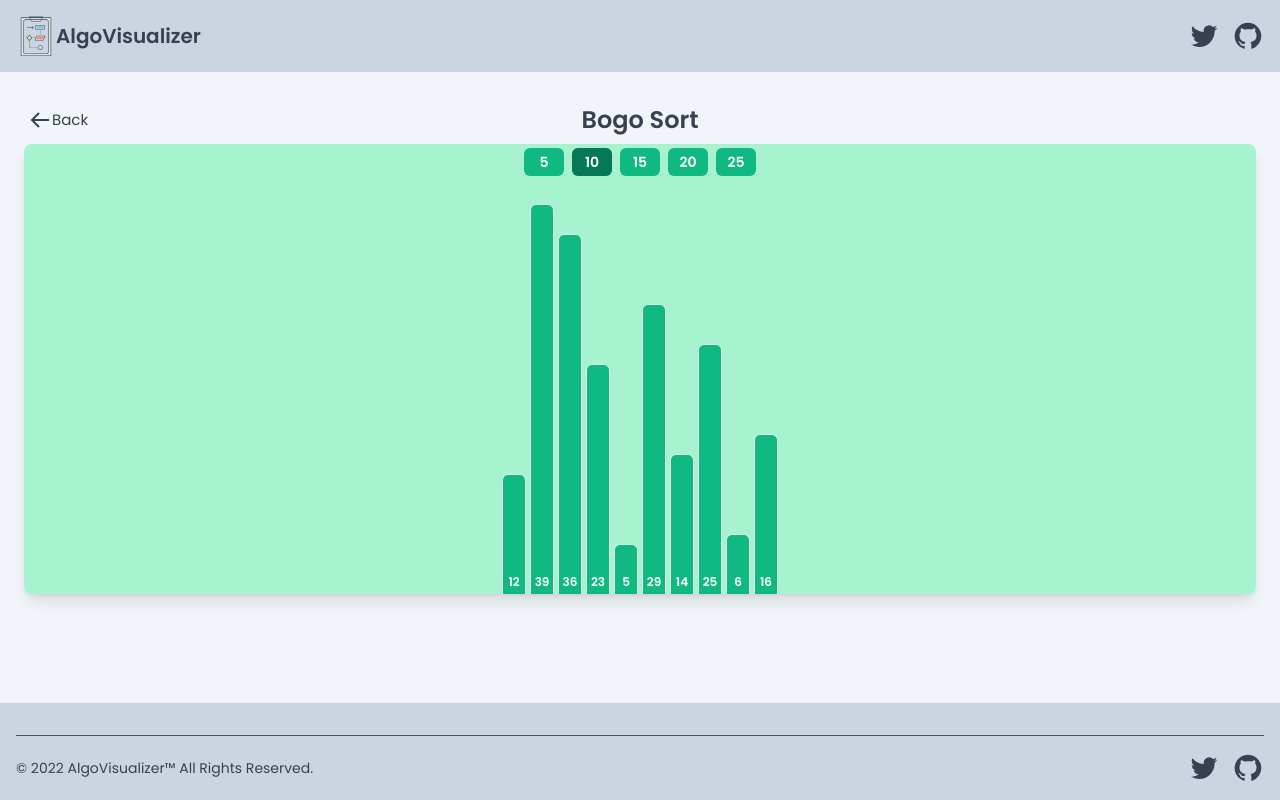
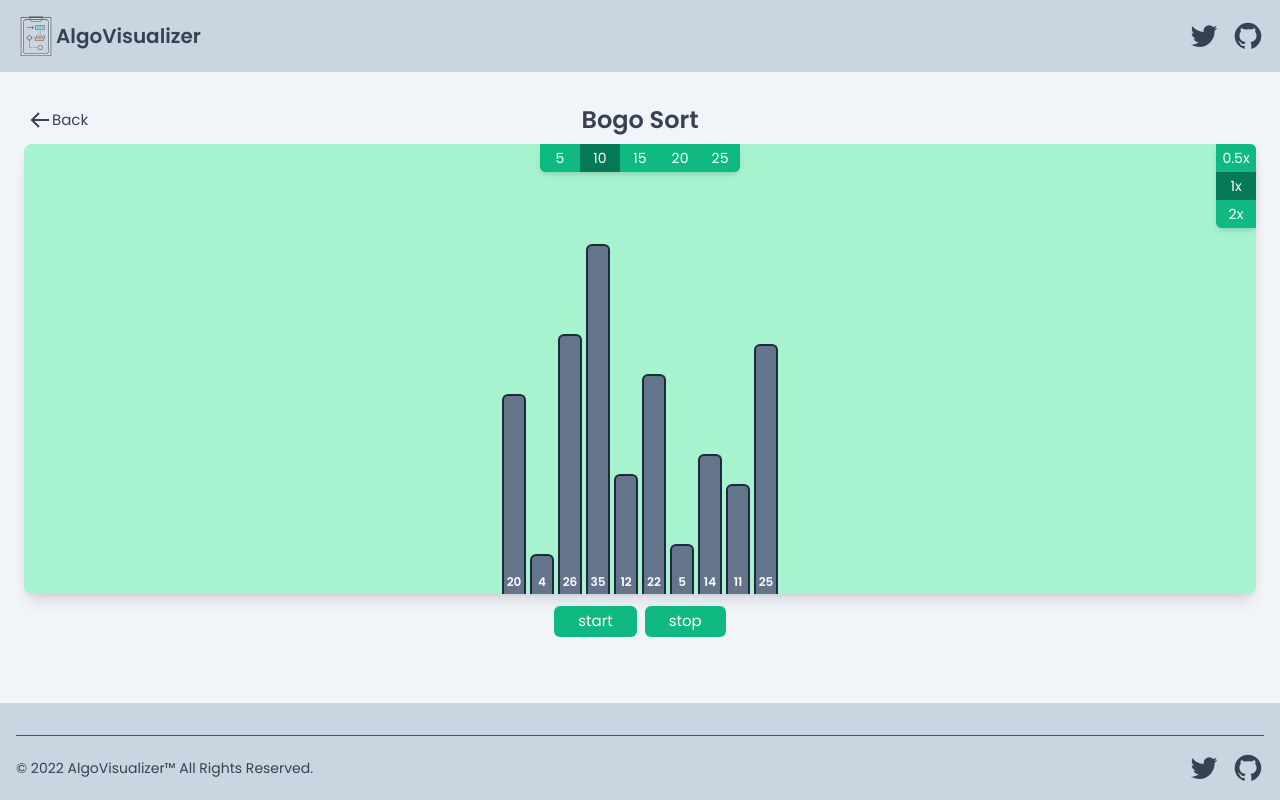
Before and after one commit to SinfulHymn/Algo-Visualizer, a React (Vite) app: page /Sorting/Bogo-Sort in a window 1280 px wide. Built offline with nearby package versions, Linux system fonts and the light colour scheme.

Commit message:
making progress

```diff
--- a/src/components/SortingVisualizer.tsx
+++ b/src/components/SortingVisualizer.tsx
@@ -1,5 +1,5 @@
 import classNames from "classnames";
-import { SetSortingAlgorithms } from "context/SortingEnum";
+import { SetSortingAlgorithms, SortingAlgorithms } from "context/SortingEnum";
 import { useEffect, useState } from "react";
 import bubbleSort from "algorithms/sorting/bubbleSort";
 import insertionSort from "algorithms/sorting/insertionSort";
@@ -10,50 +10,48 @@ type Props = {
     type: string;
 }
 
+
+
 export enum State{
     COMPARE = "COMPARE",
     SWAP = "SWAP",
-    SORT = "SORT",
+    SORTED = "SORTED",
     INSERT = "INSERT",
     WATCH = "WATCH"
 }
 
-class test {
-    private arr: number[] = [];
-    public arr2 = [1, 2, 3, 4, 5, 6, 7, 8, 9, 10];
-}
-console.log(test.prototype.arr2);
-console.log("test");
+
 
 const buttons = [5, 10, 15, 20, 25];
 const defaultButton = buttons[1];
 
-const speed  = [0.5,1,2,]
-const defaultSpeed = speed[1];
+const speedButtons  = [0.5,1,2]
+const defaultSpeed = speedButtons[1];
 
 
 
 function SortingVisualizer({ type }: Props) {
+    console.log(type);
+
     // array size
     const [size, setSize] = useState<number>(defaultButton);
     // the array of numbers to sort
     const [array, setArray] = useState<number[]>(generateArray(defaultButton));
+    const [unmodifiedArray, setUnmodifiedArray] = useState<number[]>();
+    const [speed, setSpeed] = useState<number>(defaultSpeed);
+    const [animations, setAnimations] = useState<any[]>([]);
+    const [compare, setCompare] = useState<number[]>([]);
+    const [swap, setSwap] = useState<number[]>([]);
+    const [sorted, setSorted] = useState<number[]>([]);
+    const [timeoutarray, setTimeoutarray] = useState<[]>([]);
+//    console.log('animations', animations);
 
-    const [sorted, setSorted] = useState<boolean>(false);
-    const [speed, setSpeed] = useState<number>(defaultSpeed);
-    const [algorithm, setAlgorithm] = useState<string | null>(null);
-    const [isSorting, setIsSorting] = useState<boolean>(false);
-    const [isSorted, setIsSorted] = useState<boolean>(false);
-    const [isStopped, setIsStopped] = useState<boolean>(false);
-    const [isPaused, setIsPaused] = useState<boolean>(false);
-    const [isRunning, setIsRunning] = useState<boolean>(false);
-    const [isComparing, setIsComparing] = useState([]);
-    const [isSwapping, setIsSwapping] = useState<boolean>(false);
+    // console.log('speed', speed);
 
 
 
 
-    function generateArray(size: number, min: number = 3, max: number = 40) {
+    function generateArray(size: number, min: number = 3, max: number = 35) {
         const array: number[] = [];
         while(array.length < size) {
             const random = Math.floor(Math.random() * (max - min + 1)) + min;
@@ -64,14 +62,103 @@ function SortingVisualizer({ type }: Props) {
         return array;
     }
 
+    function handleSpeedChange(speed: number) {
+        setSpeed(speed);
+    }
 
     function handleSizeChange(size: number) {
         setSize(size);
         setArray(generateArray(size));
+        console.log(compare);
+
+    }
+    console.log(speed);
+
+    function animationIteration(animations: any[]) {
+        const length = animations.length;
+
+        for(let i = 0; i < length; i++) {
+            let timeout = setTimeout(() => {
+            console.log(timeout);
+
+            const { state, index1, index2 } = animations[i];
+            console.log(state, index1, index2);
+            if(state === State.COMPARE) {
+                setCompare([index1, index2]);
+            }
+            if(state === State.SWAP) {
+                setSwap([index1, index2]);
+
+            }
+        }, i * speed * 1000);
+            // if(state === State.SORTED) {
+            //     setSorted([index1, index2]);
+            // }
+        }
     }
 
-    // const mediaQuery = window.matchMedia("(max-width: 768px)");
-    // console.log(mediaQuery);
+    function handleStart(){
+        console.log('start');
+        animationIteration(animations);
+
+    }
+
+    function handleStop(){
+        console.log('stop');
+        clearTimeout();
+        setAnimations([]);
+    }
+
+    //function to iterate through the animations array
+    //check what the type is if compare add array of the indexes in the state ex. [3,4]
+    // conditionall render the color of the if the indexx is in = state compare index
+    // if type is swap add array of the indexes in the state ex [3,4]
+    // then manipulate the original array swap [3] with [4] // make sure to rewrite bubble to take a copy of the array to not modify it
+    function bubbleSort(array: number[]){
+        const animations = [];
+        const sorted = []
+        const length = array.length;
+        for(let i = 0; i < length; i++) {
+            for(let j = 0; j < length -i - 1; j++) {
+                animations.push({
+                    state: State.COMPARE,
+                    index1: j,
+                    value1: array[j],
+                    index2: j + 1,
+                    value2: array[j+1]
+
+                });
+                if(array[j] > array[j + 1]) {
+                    animations.push({
+                        state: State.SWAP,
+                        index1: j,
+                        value1: array[j],
+                        index2: j + 1,
+                        value2: array[j+1]
+                    });
+                    [array[j], array[j + 1]] = [array[j + 1], array[j]];
+                }
+            }
+            sorted.push({
+                state: State.SORTED,
+                index1: length - i - 1,
+            });
+        }
+        // return animations;
+        return setAnimations(animations);
+    }
+
+
+    console.log(animations);
+
+    // on load sort my copy of array
+    // run use effect when the size of my array changes because I need to resort the new array size
+    useEffect(() => {
+            bubbleSort([...array]);
+
+
+    }, [size]);
+
 
 
     return (
@@ -80,14 +167,14 @@ function SortingVisualizer({ type }: Props) {
             <div className="w-full h-[450px] mx-auto bg-emerald-200 dark:bg-gray-500 flex justify-center transition-colors items-end rounded-lg shadow-lg overflow-hidden">
 
             {/* button array controll */}
-            <div className="absolute flex flex-1 justify-center top-0">
+            <div className="absolute flex justify-center  rounded-b-md top-0 shadow-md bg-emerald-500 overflow-hidden ">
                     {buttons.map(button => (
                         <button
                             key={button}
-                            className={classNames("flex justify-center px-5 py-1 mx-1 my-1 w-9 rounded-md text-sm font-semibold text-white bg-emerald-500 hover:bg-emerald-700 dark:bg-gray-500", {
-                                "text-white": size === button,
+                            className={classNames("flex justify-center transition-colors  px-5 py-1   w-10  text-sm   text-white bg-emerald-500 hover:bg-emerald-700 dark:bg-gray-500", {
+                                "border-emerald-500 dark:border-gray-500": button === size,
                                 "bg-emerald-500": size !== button,
-                                "bg-emerald-700": size === button,
+                                "bg-emerald-700 hover:bg-emerald-900": size === button,
                             })}
                             onClick={() => handleSizeChange(button)}
                         >
@@ -97,24 +184,85 @@ function SortingVisualizer({ type }: Props) {
                 </div>
 
             {/* button array control end */}
-            <div className="flex items-end">
+            {/* speed controll */}
+            <div className="absolute flex flex-col justify-center  rounded-tr-md top-0 right-0 rounded-bl-md p- shadow-md bg-emerald-500 overflow-hidden ">
+                    {speedButtons.map(item => (
+                        <button
+                            key={item}
+                            className={classNames("flex justify-center px-5 py-1 transition-colors w-8 text-sm  text-white bg-emerald-500 hover:bg-emerald-700 dark:bg-gray-500", {
+                                "border-emerald-500 dark:border-gray-500": item === speed,
+                                "bg-emerald-500": item !== speed,
+                                "bg-emerald-700 hover:bg-emerald-900": item === speed,
+                            })}
+                            onClick={() => handleSpeedChange(item)}
+                        >
+                            {item}x
+                        </button>
+                    ))}
+            </div>
+            {/* speed controll end */}
+            {/* array of bar */}
+            <div className="flex items-end w-full justify-center">
                 {array.map((value, index) => (
-                    <div key={index} className={classNames("w-6 border border-b-0  font-semibold text-center items-end text-white bg-emerald-500 hover:bg-emerald-700 dark:bg-gray-500 text-xs flex justify-center rounded-t-md transition-all pb-1 mx-0.5 ", {
-                        "bg-slate-500 text-white border-slate-900": !isComparing && !isSorted && !isSwapping,
-                        "bg-orange-300 text-white border-orange-500": isComparing === index,
-                        "bg-green-300 text-white border-green-500": isSorted,
-                        "bg-red-300 text-white border-red-500": isSwapping,
-                    })} style={{height: value*10}} >
+                    <>
+                    <div
+                        style={ { height: `${value*10}px` } }
+                        key={index}
+                        className={classNames("pb-1 w-4 sm:w-6  border-2 border-b-0 font-semibold text-center bg-slate-500 border-slate-800  mx-0.5 transition-colors rounded-t-md text-white flex justify-center items-end text-xs ", {
+                            " bg-amber-500 border-amber-600 hover:bg-amber-900 dark:bg-gray-500": index === compare[0] || index === compare[1],
+                            // function that iterates the animations
+                            // state taht
+                            // set currentIteration
+
+                            // { state.compare, index1: 0 index2: 1}
+                            // css orange : array in index 1 && index 2
+                            //
+
+
+                        })}
+
+                    >
                         {value}
                     </div>
+                    </>
                 ))}
 
+
             </div>
+
         </div>
+        <div className="flex justify-center my-3 ">
+
+        <button className="bg-emerald-500 hover:bg-emerald-700 text-white  font-normal rounded-md px-6 py-1 mx-1" onClick={()=> handleStart()}>
+                        start
+        </button>
+        <button className="bg-emerald-500 hover:bg-emerald-700 text-white  font-normal rounded-md px-6 py-1 mx-1" onClick={()=> handleStop()}>
+                        stop
+        </button>
         </div>
-
+    </div>
 
     )
 }
 
 export default SortingVisualizer
+
+// function bubbleSort(array: number[]){
+//     const animations = [];
+//     const length = array.length;
+//     for(let i = 0; i < length; i++) {
+//         for(let j = 0; j < length -i - 1; j++) {
+//             animations.push({
+//                 type: State.COMPARE,
+//                 index1: j,
+//                 index2: j + 1
+//             });
+//             if(array[j] > array[j + 1]) {
+//                 animations.push({
+//                     type: State.SWAP,
+//                     index1: j,
+//                     index2: j + 1
+//                 });
+//                 [array[j], array[j + 1]] = [array[j + 1], array[j]];
+//             }
+//         }
--- a/src/context/SortingEnum.tsx
+++ b/src/context/SortingEnum.tsx
@@ -8,7 +8,7 @@ export const SortingAlgorithms={
     BogoSort : "Bogo-Sort"
 }
 
-export type SortingAlgorithms = keyof typeof SortingAlgorithms;
+export type SortingAlgorithms = keyof typeof SortingAlgorithms | string;
 export type SetSortingAlgorithms =   {
     [key in SortingAlgorithms]: {
         name: string;
```
